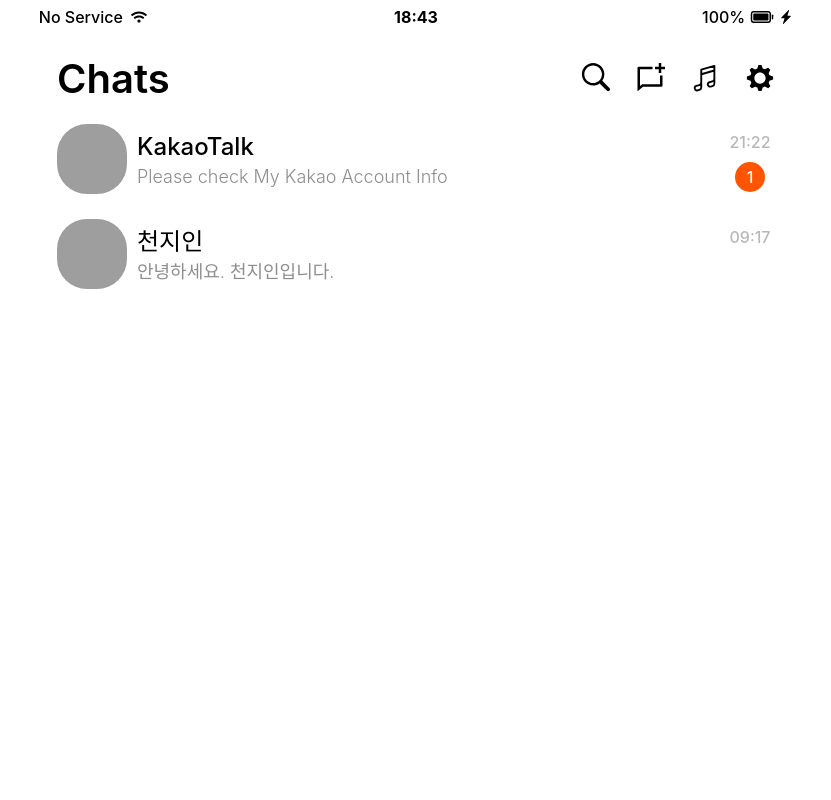
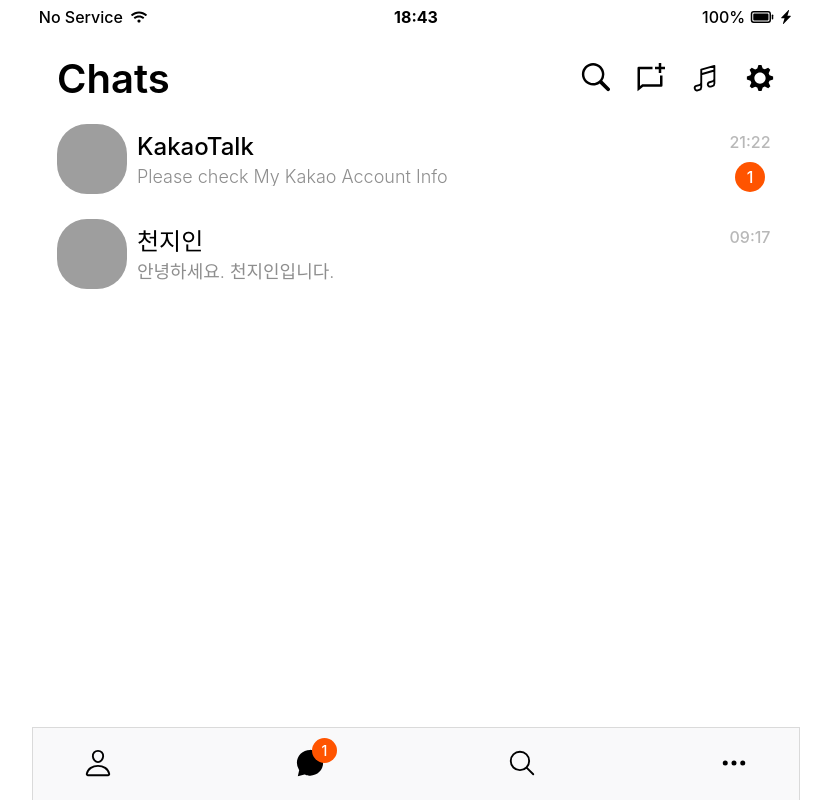
Before and after one commit to jiin9999/dive_test, a React (Create React App) app: page /chats in a window 1280 px wide. Shown: the whole page, without its empty margins (224-1055 px from the left). Built offline with nearby package versions, Linux system fonts and the light colour scheme; grey boxes are pictures that could not be loaded; a web font is replaced by a local one.

Commit message:
Feat: Chats 페이지 하단 Nav 완성 & ChatsBox 일부 수정
ChatsBox의 ChatsDetail에 text-overflow 적용

```diff
--- a/src/Components/Chats/ChatsBox.jsx
+++ b/src/Components/Chats/ChatsBox.jsx
@@ -62,6 +62,9 @@
   color: #8e8e8e;
   font-weight: 300;
   font-size: 18px;
+  overflow: hidden;
+  white-space: nowrap;
+  text-overflow: ellipsis;
 `;
 
 const NewBadge = styled.div`
--- /dev/null
+++ b/src/Components/Chats/ChatsNav.jsx
@@ -0,0 +1,67 @@
+import styled from "styled-components";
+
+import {
+  IoPersonOutline,
+  IoChatbubbleSharp,
+  IoSearchOutline,
+} from "react-icons/io5";
+import { TbDots } from "react-icons/tb";
+
+const ChatsNav = () => {
+  return (
+    <NavContainer className="page-container">
+      <IconBox>
+        <li>
+          <IoPersonOutline size="30" />
+        </li>
+        <BadgeBox>
+          <IoChatbubbleSharp size="30" />
+          <NewBadge>1</NewBadge>
+        </BadgeBox>
+        <li>
+          <IoSearchOutline size="30" />
+        </li>
+        <li>
+          <TbDots size="30" />
+        </li>
+      </IconBox>
+    </NavContainer>
+  );
+};
+
+const NavContainer = styled.nav`
+  position: fixed;
+  bottom: 0;
+  width: 100%;
+  background-color: #f9f9fa;
+  padding: 20px 50px;
+  border-top: 1px solid #dadada;
+  border-left: 1px solid #dadada;
+  border-right: 1px solid #dadada;
+`;
+
+const IconBox = styled.ul`
+  display: flex;
+  justify-content: space-between;
+`;
+
+const BadgeBox = styled.li`
+  position: relative;
+`;
+
+const NewBadge = styled.span`
+  position: absolute;
+  bottom: 17px;
+  left: 17px;
+  display: flex;
+  justify-content: center;
+  align-items: center;
+  background-color: #ff5400;
+  width: 25px;
+  height: 25px;
+  border-radius: 50%;
+  color: white;
+  font-size: 14px;
+`;
+
+export default ChatsNav;
--- a/src/Pages/Chats.jsx
+++ b/src/Pages/Chats.jsx
@@ -1,5 +1,6 @@
 import ChatsHeader from "../Components/Chats/ChatsHeader";
 import ChatsBox from "../Components/Chats/ChatsBox";
+import ChatsNav from "../Components/Chats/ChatsNav";
 
 const Chats = () => {
   return (
@@ -8,6 +9,7 @@
       <main>
         <ChatsBox />
       </main>
+      <ChatsNav />
     </div>
   );
 };
```
